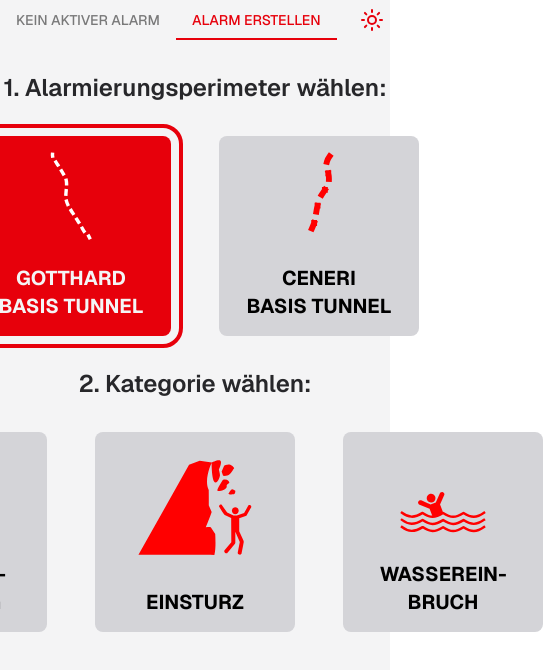
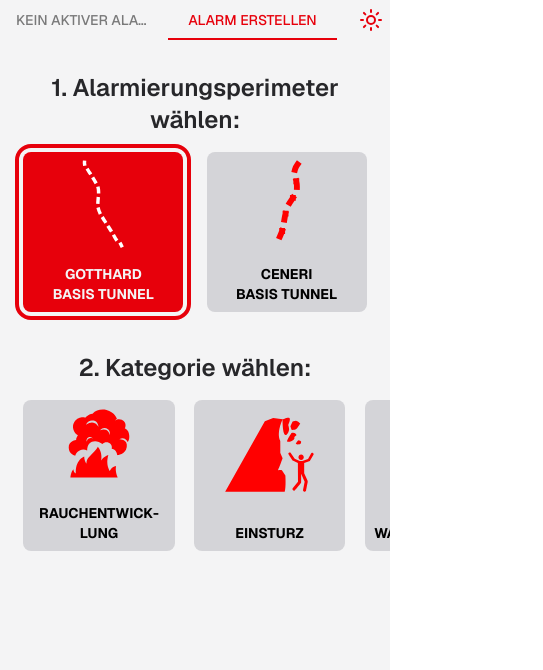
Before and after one commit to patrick-radulian/alarm-ui, a Next.js app: page / in a window 390 px wide. Both pictures are taken after a click on the button "GOTTHARD BASIS TUNNEL". Shown: the top 670 px of the page, 543 px wide, since content can reach past the window. Built offline with nearby package versions, Linux system fonts and the light colour scheme.

Commit message:
feat: make responsive

```diff
--- a/src/app/page.tsx
+++ b/src/app/page.tsx
@@ -4,7 +4,7 @@
 export default function Page() {
     return (
         <FormContextProvider>
-            <main className="h-dvh w-dvw grid grid-cols-[auto_minmax(300px,_800px)_auto]">
+            <main className="min-h-dvh w-dvw grid grid-cols-[auto_minmax(300px,_800px)_auto]">
                 <div className="col-start-1 row-start-1" />
 
                 <div className="col-start-2 row-start-1">
--- a/src/components/form/alarm-form.tsx
+++ b/src/components/form/alarm-form.tsx
@@ -33,24 +33,24 @@
     }, []);
 
     return (
-        <div className="bg-zinc-100 dark:bg-zinc-900/50 h-dvh">
-            <div className="flex items-center justify-between">
-                <div>
-                    <Button variant="ghost" className="relative h-10 rounded-none uppercase opacity-50">
-                        Kein aktiver Alarm
+        <div className="bg-zinc-100 dark:bg-zinc-900/50 min-h-dvh pb-12">
+            <div className="flex items-center justify-between min-w-0 gap-4">
+                <div className="flex flex-nowrap min-w-0">
+                    <Button variant="ghost" className="relative h-10 rounded-none uppercase opacity-50 grow shrink overflow-hidden basis-0">
+                        <span className="overflow-hidden text-ellipsis">Kein aktiver Alarm</span>
                     </Button>
                     <Button
                         variant="ghost"
-                        className="group relative h-10 uppercase rounded-none outline-0 text-red-600 hover:text-red-700 ring-0 focus-visible:ring-0"
+                        className="group relative h-10 uppercase rounded-none grow shrink overflow-hidden basis-0 outline-0 text-red-600 hover:text-red-700 ring-0 focus-visible:ring-0"
                     >
-                        Alarm erstellen
+                        <span className="overflow-hidden text-ellipsis">Alarm erstellen</span>
                         <div className="absolute bottom-0 w-full h-0.5 bg-red-600 origin-bottom transition-[scale] group-hover:scale-y-400 group-focus-visible:scale-y-400 " />
                     </Button>
                 </div>
                 <Button
                     variant="ghost"
                     size="icon"
-                    className="p-0 bg-transparent outline-2 rounded-none ring-0 focus-visible:ring-0 text-red-600 hover:text-red-700 focus-visible:text-red-700 outline-red-700/0 hover:outline-red-700 focus-visible:outline-red-700"
+                    className="p-0 bg-transparent outline-2 rounded-none shrink-0 grow ring-0 focus-visible:ring-0 text-red-600 hover:text-red-700 focus-visible:text-red-700 outline-red-700/0 hover:outline-red-700 focus-visible:outline-red-700"
                     onClick={toggleTheme}
                 >
                     {theme === "light" ? (
--- a/src/components/form/category-button.tsx
+++ b/src/components/form/category-button.tsx
@@ -26,25 +26,40 @@
 }: FormButtonProps) => {
     const { category, setCategory } = useFormContext();
 
+    const onClick = () => {
+        setCategory(activationValue);
+
+        if (category) return;
+
+        window.requestAnimationFrame(() => {
+            const categorySelection = document.querySelector("#submit-button");
+
+            categorySelection?.scrollIntoView({
+                behavior: "smooth",
+                block: "start",
+            });
+        });
+    };
+
     return (
         <Button
             variant="ghost"
             className={cn(
-                "group relative h-[200px] w-[200px] p-0 grid grid-cols-1 grid-rows-[1fr_auto] bg-zinc-300 dark:bg-zinc-800 hover:bg-zinc-400 focus-visible:bg-zinc-400 dark:hover:bg-zinc-700 dark:focus-visible:bg-zinc-700 outline-zinc-400/0 dark:outline-zinc-700/0 outline-offset-8 outline-4 hover:outline-zinc-400 focus-visible:outline-zinc-400 dark:hover:outline-zinc-700 dark:focus-visible:outline-zinc-700 ring-0 focus-visible:ring-0",
+                "group relative w-[38.75dvw] h-auto aspect-square md:w-[200px] p-0 grid grid-cols-1 grid-rows-[1fr_auto] bg-zinc-300 dark:bg-zinc-800 hover:bg-zinc-400 focus-visible:bg-zinc-400 dark:hover:bg-zinc-700 dark:focus-visible:bg-zinc-700 outline-zinc-400/0 dark:outline-zinc-700/0 outline-offset-4 md:outline-offset-8 outline-4 hover:outline-zinc-400 focus-visible:outline-zinc-400 dark:hover:outline-zinc-700 dark:focus-visible:outline-zinc-700 ring-0 focus-visible:ring-0",
                 className,
                 category === activationValue &&
                     "bg-red-600 dark:bg-red-600 outline-red-600 dark:outline-red-600 hover:bg-red-700 dark:hover:bg-red-700 hover:outline-red-700 dark:hover:outline-red-700"
             )}
-            onClick={() => setCategory(activationValue)}
+            onClick={onClick}
             {...props}
         >
             {category === activationValue ? (
-                <Image src={imgSrcInactive} alt={imgAltInactive} className="row-[1/2] object-contain p-4" priority fill />
+                <Image src={imgSrcInactive} alt={imgAltInactive} className="row-[1/2] object-contain p-2 md:p-4" priority fill />
             ) : (
                 <Image
                     src={imgSrcActive}
                     alt={imgSrcInactive}
-                    className="row-[1/2] object-contain p-4 group-hover:grayscale-100 group-hover:brightness-0 group-hover:invert group-focus-visible:grayscale-100 group-focus-visible:brightness-0 group-focus-visible:invert"
+                    className="row-[1/2] object-contain p-2 md:p-4 group-hover:grayscale-100 group-hover:brightness-0 group-hover:invert group-focus-visible:grayscale-100 group-focus-visible:brightness-0 group-focus-visible:invert"
                     priority
                     fill
                 />
@@ -52,7 +67,7 @@
 
             <span
                 className={cn(
-                    "row-[2/3] text-center uppercase font-bold text-xl px-4 pb-4 text-wrap",
+                    "row-[2/3] text-center uppercase font-bold md:text-xl px-4 p-2 md:p-4 text-wrap",
                     category === activationValue && "text-zinc-100"
                 )}
             >
--- a/src/components/form/form-sections/category-selection.tsx
+++ b/src/components/form/form-sections/category-selection.tsx
@@ -11,10 +11,15 @@
     const { category, setCategory } = useFormContext();
 
     return (
-        <div className="grid justify-center animate-in [--tw-enter-translate-y:10%] duration-250 fade-in-0">
-            <h1 className="text-zinc-800 dark:text-zinc-300 text-center my-8 text-2xl font-semibold">2. Kategorie wählen:</h1>
+        <div
+            id="category-selection"
+            className="grid grid-cols-1 justify-center animate-in [--tw-enter-translate-y:10%] duration-250 fade-in-0"
+        >
+            <h1 className="text-zinc-800 px-2 dark:text-zinc-300 text-center mt-8 mb-2 md:mb-6 text-2xl font-semibold">
+                2. Kategorie wählen:
+            </h1>
 
-            <div className="flex gap-12 items-center justify-center">
+            <div className="flex md:gap-12 px-[6dvw] py-2 md:py-3 max-w-dvw space-x-[5dvw] overflow-auto md:space-x-0 md:justify-center">
                 <CategoryButton
                     activationValue="fire"
                     imgSrcActive={Fire_red}
--- a/src/components/form/form-sections/perimeter-selection.tsx
+++ b/src/components/form/form-sections/perimeter-selection.tsx
@@ -9,10 +9,15 @@
     const { perimeter, setPerimeter } = useFormContext();
 
     return (
-        <div className="grid justify-center animate-in [--tw-enter-translate-y:10%] duration-250 fade-in-0">
-            <h1 className="text-zinc-800 dark:text-zinc-300 text-center my-8 text-2xl font-semibold">1. Alarmierungsperimeter wählen:</h1>
+        <div
+            id="perimeter-selection"
+            className="grid grid-cols-1 justify-center animate-in [--tw-enter-translate-y:10%] duration-250 fade-in-0"
+        >
+            <h1 className="text-zinc-800 px-2 dark:text-zinc-300 text-center mt-8 mb-2 md:mb-8 text-2xl font-semibold">
+                1. Alarmierungsperimeter wählen:
+            </h1>
 
-            <div className="flex gap-12 items-center justify-center">
+            <div className="flex md:gap-12 items-center px-[6dvw] py-2 space-x-[6dvw] justify-center">
                 <PerimeterButton
                     activationValue="GBT"
                     imgSrcActive={GBT_red}
--- a/src/components/form/perimeter-button.tsx
+++ b/src/components/form/perimeter-button.tsx
@@ -26,25 +26,40 @@
 }: FormButtonProps) => {
     const { perimeter, setPerimeter } = useFormContext();
 
+    const onClick = () => {
+        setPerimeter(activationValue);
+
+        if (perimeter) return;
+
+        window.requestAnimationFrame(() => {
+            const categorySelection = document.querySelector("#category-selection");
+
+            categorySelection?.scrollIntoView({
+                behavior: "smooth",
+                block: "start",
+            });
+        });
+    };
+
     return (
         <Button
             variant="ghost"
             className={cn(
-                "group relative h-[200px] w-[200px] p-0 grid grid-cols-1 grid-rows-[1fr_auto] bg-zinc-300 dark:bg-zinc-800 hover:bg-zinc-400 focus-visible:bg-zinc-400 dark:hover:bg-zinc-700 dark:focus-visible:bg-zinc-700 outline-zinc-400/0 dark:outline-zinc-700/0 outline-offset-8 outline-4 hover:outline-zinc-400 focus-visible:outline-zinc-400 dark:hover:outline-zinc-700 dark:focus-visible:outline-zinc-700 ring-0 focus-visible:ring-0",
+                "group relative w-[41dvw] h-auto aspect-square md:w-[200px] p-0 grid grid-cols-1 grid-rows-[1fr_auto] bg-zinc-300 dark:bg-zinc-800 hover:bg-zinc-400 focus-visible:bg-zinc-400 dark:hover:bg-zinc-700 dark:focus-visible:bg-zinc-700 outline-zinc-400/0 dark:outline-zinc-700/0 outline-offset-4 md:outline-offset-8 outline-4 hover:outline-zinc-400 focus-visible:outline-zinc-400 dark:hover:outline-zinc-700 dark:focus-visible:outline-zinc-700 ring-0 focus-visible:ring-0",
                 className,
                 perimeter === activationValue &&
                     "bg-red-600 dark:bg-red-600 outline-red-600 dark:outline-red-600 hover:bg-red-700 dark:hover:bg-red-700 hover:outline-red-700 dark:hover:outline-red-700"
             )}
-            onClick={() => setPerimeter(activationValue)}
+            onClick={onClick}
             {...props}
         >
             {perimeter === activationValue ? (
-                <Image src={imgSrcInactive} alt={imgAltInactive} className="row-[1/2] object-contain p-4" priority fill />
+                <Image src={imgSrcInactive} alt={imgAltInactive} className="row-[1/2] object-contain p-2 md:p-4" priority fill />
             ) : (
                 <Image
                     src={imgSrcActive}
                     alt={imgSrcInactive}
-                    className="row-[1/2] object-contain p-4 group-hover:grayscale-100 group-hover:brightness-0 group-hover:invert group-focus-visible:grayscale-100 group-focus-visible:brightness-0 group-focus-visible:invert"
+                    className="row-[1/2] object-contain p-2 md:p-4 group-hover:grayscale-100 group-hover:brightness-0 group-hover:invert group-focus-visible:grayscale-100 group-focus-visible:brightness-0 group-focus-visible:invert"
                     priority
                     fill
                 />
@@ -52,7 +67,7 @@
 
             <span
                 className={cn(
-                    "row-[2/3] text-center uppercase font-bold text-xl px-4 pb-4 text-wrap",
+                    "row-[2/3] text-center uppercase font-bold md:text-xl px-2 pb-2 md:px-4 md:pb-4 text-wrap",
                     perimeter === activationValue && "text-zinc-100"
                 )}
             >
--- a/src/components/ui/toast.tsx
+++ b/src/components/ui/toast.tsx
@@ -28,7 +28,7 @@
     const { title, description, button, id } = props;
 
     return (
-        <div className="flex rounded-md shadow-lg w-full md:max-w-[480px] text-white items-center p-4 bg-red-600 hover:bg-red-700 focus-visible:bg-red-700 ring-0 focus-visible:ring-0">
+        <div className="flex rounded-md shadow-lg w-full md:max-w-[480px] text-white items-center p-4 bg-red-600 hover:bg-red-700 focus-visible:bg-red-700 ring-0 focus-visible:ring-0 border-2 border-white">
             <div className="flex flex-1 items-center gap-4">
                 <CheckCircleIcon size={32} />
                 <div className="w-full">
```
Also changed, not shown: src/components/form/submit-button.tsx (+5 -2 lines).
